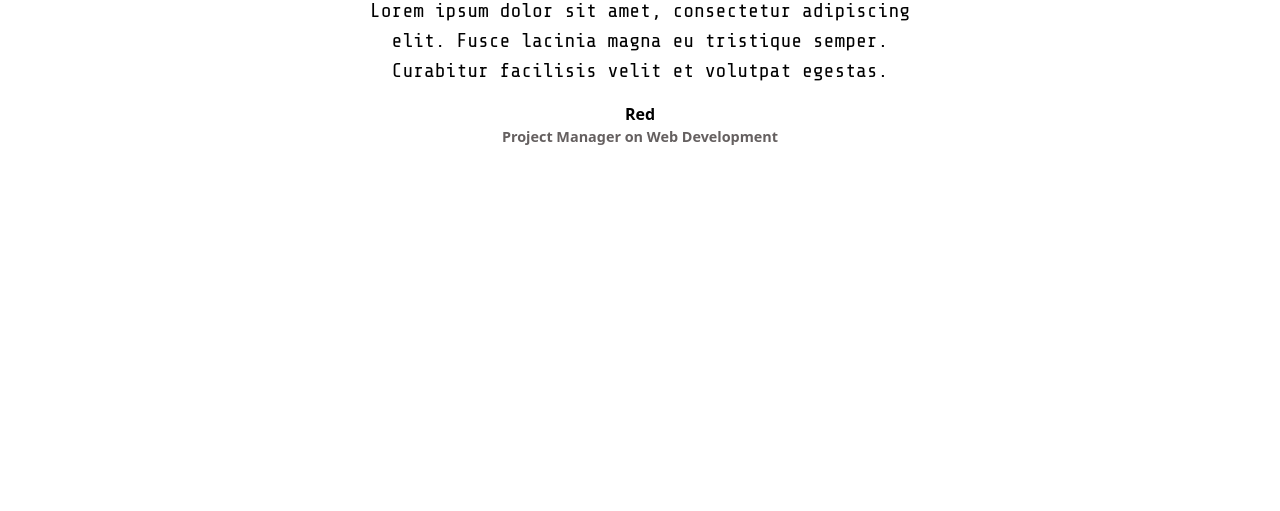
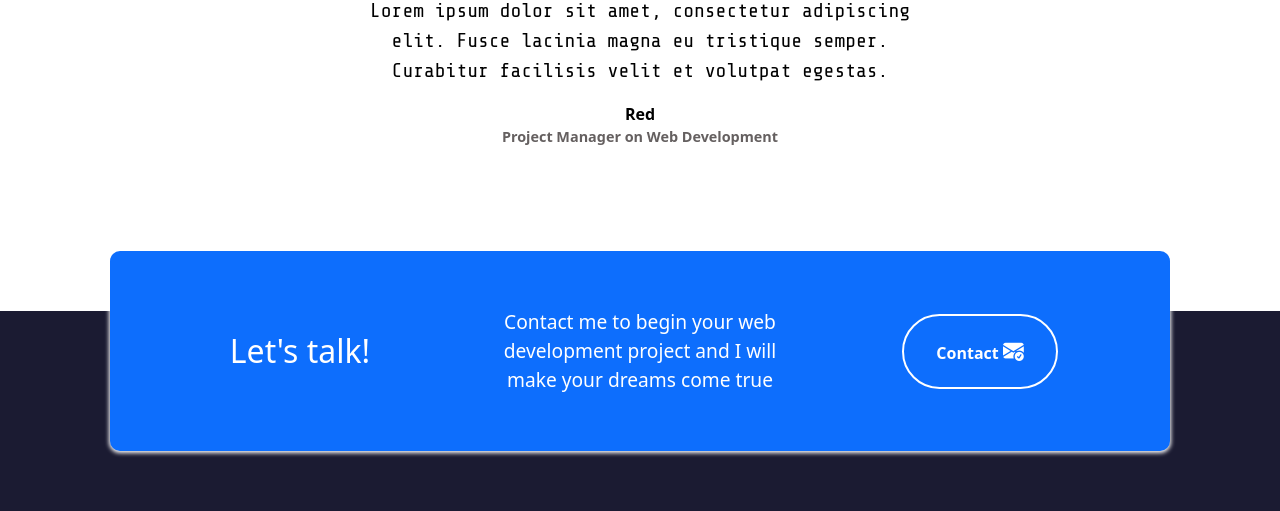
Before and after one commit to josehb96/Bootstrap5-Course-freeCodeCamp, a plain HTML site: page Project/index.html in a window 1280 px wide. Shown: the part 4315-4826 px from the top of the page. Before the commit the page ends 4626 px from the top, so only its background shows below. Drawn offline with nearby package versions, Linux system fonts and the light colour scheme; a web font is replaced by a local one.

Commit message:
feat: Add contact section

```diff
--- a/Project/index.html
+++ b/Project/index.html
@@ -364,6 +364,30 @@
 
     </section>
 
+    <!-- Contact -->
+    <section class="contact dark-section">
+        <div class="container">
+            <div class="container text-center rectangle d-flex justify-content-evenly">
+                <div class="row">
+                    <div class="col-12 col-md-4 title-section">
+                        Let's talk!
+                    </div>
+                    <div class="col-12 col-md-4 description">
+                        Contact me to begin your web development project and I will make your dreams come true
+                    </div>
+                    <div class="col-12 col-md-4">
+                        <a href="mailto:josehurtadobaeza@gmail.com">
+                            <button type="button">
+                                Contact
+                                <i class="bi bi-envelope-check-fill"></i>
+                            </button>
+                        </a>
+                    </div>
+                </div>
+            </div>
+        </div>
+    </section>
+
     <script src="https://cdn.jsdelivr.net/npm/bootstrap@5.3.3/dist/js/bootstrap.bundle.min.js"
         integrity="sha384-YvpcrYf0tY3lHB60NNkmXc5s9fDVZLESaAA55NDzOxhy9GkcIdslK1eN7N6jIeHz"
         crossorigin="anonymous"></script>
--- a/Project/style.css
+++ b/Project/style.css
@@ -299,6 +299,74 @@ h1 {
     color: #656060;
 }
 
+/* Contact */
+
+.contact .container {
+    max-width: 1100px;
+    min-height: 200px;
+    padding: 20px;
+}
+
+.contact .rectangle {
+    margin-top: -5rem;
+    background-color: rgb(13, 110, 253);
+    border-radius: 10px;
+    box-shadow: 0px 1px 4px 1px white;
+    -webkit-border-radius: 10px;
+    -moz-border-radius: 10px;
+    -ms-border-radius: 10px;
+    -o-border-radius: 10px;
+}
+
+.contact .row {
+    width: 100%;
+    display: flex;
+    align-items: center;
+}
+
+.contact .description {
+    color: white;
+    font-size: 1.2rem;
+}
+
+.contact button {
+    color: white;
+    font-weight: bold;
+    background-color: transparent;
+    border: 2px solid white;
+    padding: 1.25em 2em;
+    margin: 10px;
+    border-radius: 100px;
+    -webkit-border-radius: 100px;
+    -moz-border-radius: 100px;
+    -ms-border-radius: 100px;
+    -o-border-radius: 100px;
+    transition: all 0.2s ease-in-out;
+    -webkit-transition: all 0.2s ease-in-out;
+    -moz-transition: all 0.2s ease-in-out;
+    -ms-transition: all 0.2s ease-in-out;
+    -o-transition: all 0.2s ease-in-out;
+}
+
+.contact button:hover {
+    background-color: white;
+    color: black;
+}
+
+.contact button i {
+    color: white;
+    font-size: 1.3rem;
+    transition: all 0.2s ease-in-out;
+    -webkit-transition: all 0.2s ease-in-out;
+    -moz-transition: all 0.2s ease-in-out;
+    -ms-transition: all 0.2s ease-in-out;
+    -o-transition: all 0.2s ease-in-out;
+}
+
+.contact button:hover i {
+    color: black;
+}
+
 /* Adaptable (Responsive) */
 
 @media screen and (max-width: 400px) {
```
